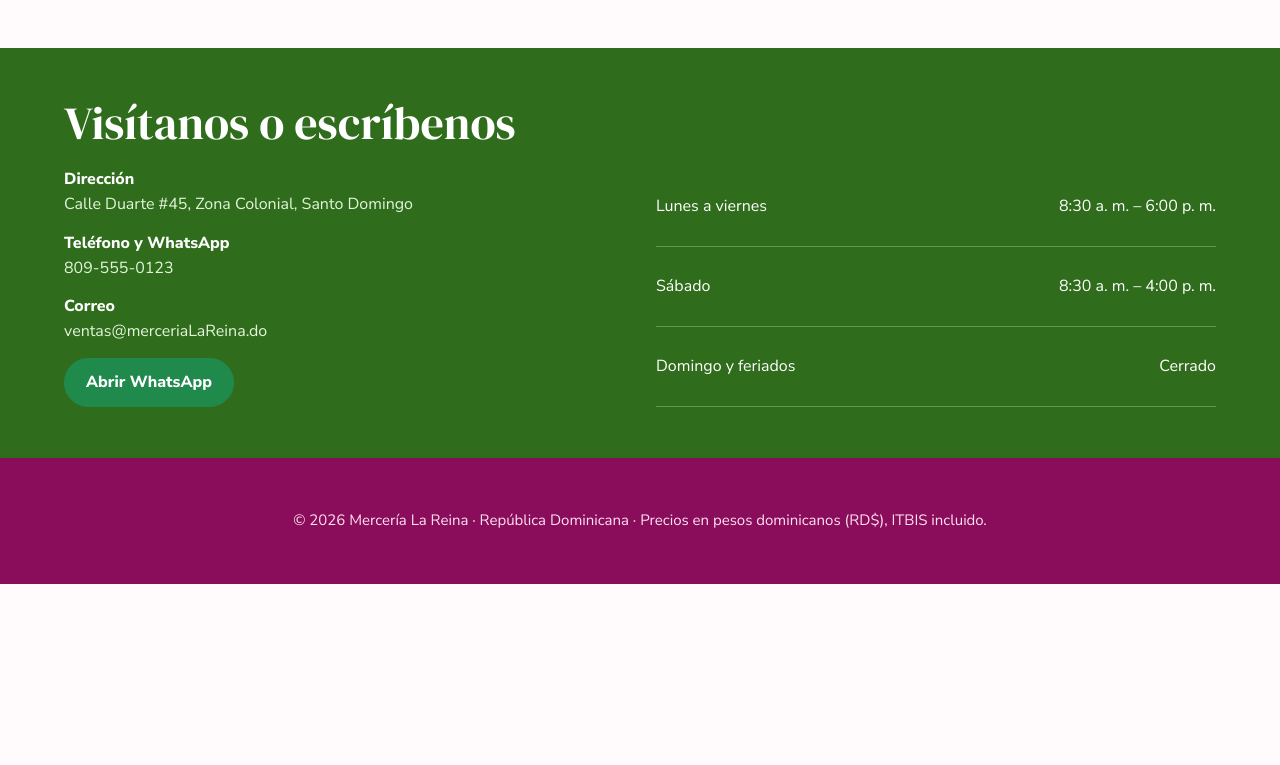
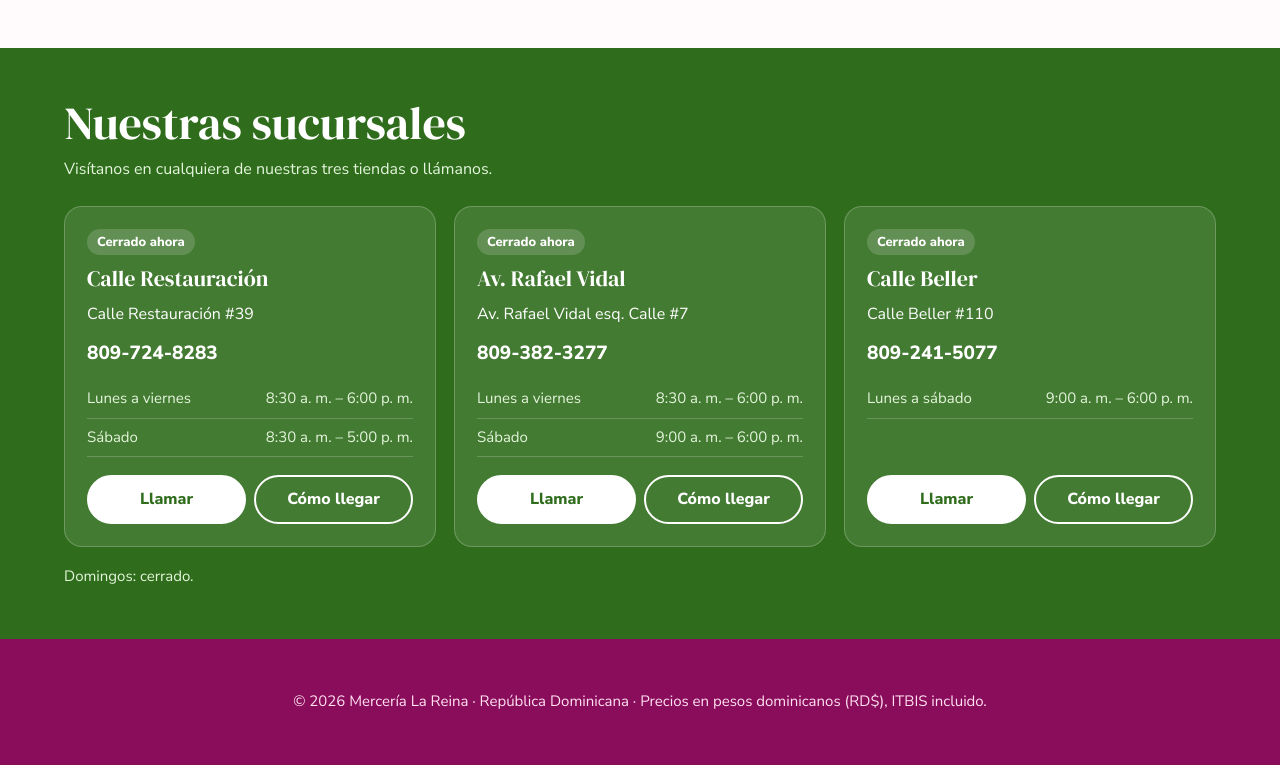
Before and after one commit to faregosoftware/mercerialareynawebpage, a plain HTML site: page index.html in a window 1280 px wide. Shown: the part 4001-4766 px from the top of the page. Before the commit the page ends 4585 px from the top, so only its background shows below. Drawn offline with Linux system fonts and the light colour scheme.

Commit message:
Agregar las tres sucursales con horarios, teléfonos y mapas
- Tarjeta por sucursal con estado Abierto/Cerrado según la hora de R.D.
- Botones Llamar y Cómo llegar (Google Maps)
- Retiro por sucursal en el formulario del pedido
- WhatsApp de pedidos: 809-724-8283

Co-Authored-By: Claude Opus 5.5 <noreply@anthropic.com>
Claude-Session: https://claude.ai/code/session_012Fabfr48DPB5oYA7VywSHp

```diff
--- a/index.html
+++ b/index.html
@@ -106,13 +106,19 @@ nav a:hover{background:var(--blush)}
 .svc p{color:var(--soft);margin:8px 0 0}
 /* contacto */
 .contact{background:#2f6d1c;color:#fff}
-.cgrid{display:grid;grid-template-columns:minmax(0,1fr) minmax(0,1fr);gap:32px;margin-top:20px}
-.cgrid dl{margin:0;display:grid;gap:14px}
-.cgrid dt{font-weight:800}.cgrid dd{margin:0;color:#e4f5dc}
-.hours{width:100%;border-collapse:collapse}
-.hours td{padding:8px 0;border-bottom:1px solid rgba(255,255,255,.25)}
+.lead{color:#e4f5dc;margin:10px 0 0}.lead.small{font-size:15px;margin-top:18px}
+.branches{display:grid;grid-template-columns:repeat(auto-fit,minmax(min(100%,290px),1fr));gap:18px;margin-top:24px}
+.br{background:rgba(255,255,255,.1);border:1px solid rgba(255,255,255,.22);border-radius:18px;padding:22px;display:flex;flex-direction:column;gap:12px}
+.br h3{color:#fff}
+.br .ph{font-weight:800;font-size:19px;white-space:nowrap;color:#fff;text-decoration:none}
+.st{align-self:flex-start;font-size:13px;font-weight:800;padding:3px 10px;border-radius:999px;background:rgba(255,255,255,.16)}
+.st.open{background:#e0a526;color:#2a1017}
+.hours{width:100%;border-collapse:collapse;font-size:15px}
+.hours td{padding:7px 0;border-bottom:1px solid rgba(255,255,255,.2);color:#e4f5dc}
 .hours td:last-child{text-align:right;white-space:nowrap}
-@media(max-width:700px){.cgrid{grid-template-columns:1fr}}
+.br .acts{display:flex;flex-wrap:wrap;gap:8px;margin-top:auto;padding-top:6px}
+.br .btn{background:#fff;color:#2f6d1c;border-color:#fff;flex:1}
+.br .btn.ghost{background:transparent;color:#fff}
 footer{background:var(--red2);color:#ffe0f0;text-align:center;font-size:15px}
 /* carrito */
 .veil{position:fixed;inset:0;background:rgba(20,5,10,.45);opacity:0;pointer-events:none;transition:opacity .2s;z-index:30}
@@ -180,7 +186,7 @@ form.co input,form.co select,form.co textarea{padding:10px 12px;border-radius:12
       <label class="toggle"><input type="checkbox" id="onlySale"> Solo venta en línea</label>
     </div>
     <div class="grid" id="grid"></div>
-    <p class="note">Productos, precios y datos de contacto son de ejemplo: se reemplazan con el inventario real de la tienda.</p>
+    <p class="note">Productos y precios de ejemplo: se reemplazan con el inventario real de la tienda.</p>
   </div>
 </section>
 
@@ -197,20 +203,10 @@ form.co input,form.co select,form.co textarea{padding:10px 12px;border-radius:12
 
 <section class="band contact" id="contacto">
   <div class="wrap">
-    <h2>Visítanos o escríbenos</h2>
-    <div class="cgrid">
-      <dl>
-        <div><dt>Dirección</dt><dd id="cAddr"></dd></div>
-        <div><dt>Teléfono y WhatsApp</dt><dd id="cPhone"></dd></div>
-        <div><dt>Correo</dt><dd id="cMail"></dd></div>
-        <div><a class="btn wa" id="contactWa" href="#">Abrir WhatsApp</a></div>
-      </dl>
-      <table class="hours" aria-label="Horario">
-        <tr><td>Lunes a viernes</td><td>8:30 a. m. – 6:00 p. m.</td></tr>
-        <tr><td>Sábado</td><td>8:30 a. m. – 4:00 p. m.</td></tr>
-        <tr><td>Domingo y feriados</td><td>Cerrado</td></tr>
-      </table>
-    </div>
+    <h2>Nuestras sucursales</h2>
+    <p class="lead">Visítanos en cualquiera de nuestras tres tiendas o llámanos.</p>
+    <div class="branches" id="branches"></div>
+    <p class="lead small">Domingos: cerrado.</p>
   </div>
 </section>
 
@@ -226,7 +222,17 @@ form.co input,form.co select,form.co textarea{padding:10px 12px;border-radius:12
 
 <script>
 {
-const CFG={wa:'18095550123',phone:'809-555-0123',mail:'ventas@merceriaLaReina.do',addr:'Calle Duarte #45, Zona Colonial, Santo Domingo'};
+// WhatsApp para pedidos (por ahora, el de la sucursal Restauración). Formato: 1 + número sin guiones.
+const CFG={wa:'18097248283'};
+// Sucursales. Horario: [día 0=domingo..6=sábado] -> [abre, cierra] en horas (8.5 = 8:30).
+const SUC=[
+ {n:'Calle Restauración',a:'Calle Restauración #39',m:'Calle Restauración 39, República Dominicana',t:'809-724-8283',
+  h:[['Lunes a viernes','8:30 a. m. – 6:00 p. m.'],['Sábado','8:30 a. m. – 5:00 p. m.']],o:{1:[8.5,18],2:[8.5,18],3:[8.5,18],4:[8.5,18],5:[8.5,18],6:[8.5,17]}},
+ {n:'Av. Rafael Vidal',a:'Av. Rafael Vidal esq. Calle #7',m:'Avenida Rafael Vidal esquina Calle 7, República Dominicana',t:'809-382-3277',
+  h:[['Lunes a viernes','8:30 a. m. – 6:00 p. m.'],['Sábado','9:00 a. m. – 6:00 p. m.']],o:{1:[8.5,18],2:[8.5,18],3:[8.5,18],4:[8.5,18],5:[8.5,18],6:[9,18]}},
+ {n:'Calle Beller',a:'Calle Beller #110',m:'C. Beller 73, República Dominicana',t:'809-241-5077',
+  h:[['Lunes a sábado','9:00 a. m. – 6:00 p. m.']],o:{1:[9,18],2:[9,18],3:[9,18],4:[9,18],5:[9,18],6:[9,18]}}
+];
 const CATS=['Todos','Hilos y estambres','Botones','Cintas y encajes','Cierres','Herramientas','Telas'];
 const P=[
  {id:'h1',n:'Hilo de coser poliéster 500 yd',c:'Hilos y estambres',p:65,v:1,i:'spool',k:'#b5127a',d:'Resistente, para máquina y a mano. Varios colores.'},
@@ -320,7 +326,7 @@ function renderCart(){
    `<form class="co" id="co"><h3>Datos para el pedido</h3>
     <label>Nombre<input id="fn" required autocomplete="name"></label>
     <label>Teléfono<input id="fp" required type="tel" autocomplete="tel" placeholder="809-000-0000"></label>
-    <label>Entrega<select id="fd"><option>Retiro en tienda</option><option>Envío a domicilio (costo según zona)</option></select></label>
+    <label>Entrega<select id="fd">${SUC.map(s=>`<option>Retiro en ${esc(s.n)}</option>`).join('')}<option>Envío a domicilio (costo según zona)</option></select></label>
     <label>Dirección o sector (si es envío)<input id="fa"></label>
     <label>Nota<textarea id="fx" rows="2" placeholder="Colores, tallas o detalles"></textarea></label>
     <button class="btn" type="submit">Preparar pedido</button><div id="out"></div></form>`;
@@ -354,10 +360,15 @@ $('#veil').addEventListener('click',()=>setOpen(false));
 document.addEventListener('keydown',e=>{if(e.key==='Escape')setOpen(false)});
 
 const hello=waLink('Hola, Mercería La Reina. Quisiera información.');
-$('#contactWa').href=hello;$('#contactWa').target='_blank';$('#contactWa').rel='noopener';
 for(const a of document.querySelectorAll('[data-wa]'))a.href=hello;
 for(const a of document.querySelectorAll('[data-go]'))a.addEventListener('click',()=>{cat=a.dataset.go;renderChips();renderGrid()});
-$('#cAddr').textContent=CFG.addr;$('#cPhone').textContent=CFG.phone;$('#cMail').textContent=CFG.mail;
+const nowDR=()=>{const d=new Date(new Date().toLocaleString('en-US',{timeZone:'America/Santo_Domingo'}));return {w:d.getDay(),h:d.getHours()+d.getMinutes()/60}};
+const renderSuc=()=>{const {w,h:hr}=nowDR();$('#branches').innerHTML=SUC.map(s=>{const r=s.o[w],op=r&&hr>=r[0]&&hr<r[1];
+ return `<article class="br"><span class="st ${op?'open':''}">${op?'Abierto ahora':'Cerrado ahora'}</span><h3>${esc(s.n)}</h3><div>${esc(s.a)}</div>
+ <a class="ph" href="tel:+1${s.t.replace(/-/g,'')}">${esc(s.t)}</a>
+ <table class="hours">${s.h.map(x=>`<tr><td>${esc(x[0])}</td><td>${esc(x[1])}</td></tr>`).join('')}</table>
+ <div class="acts"><a class="btn" href="tel:+1${s.t.replace(/-/g,'')}">Llamar</a><a class="btn ghost" target="_blank" rel="noopener" href="https://www.google.com/maps/search/?api=1&query=${encodeURIComponent(s.m)}">Cómo llegar</a></div></article>`}).join('')};
+renderSuc();setInterval(renderSuc,60000);
 $('#yr').textContent=new Date().getFullYear();
 renderChips();renderGrid();renderCart();
 }
```
